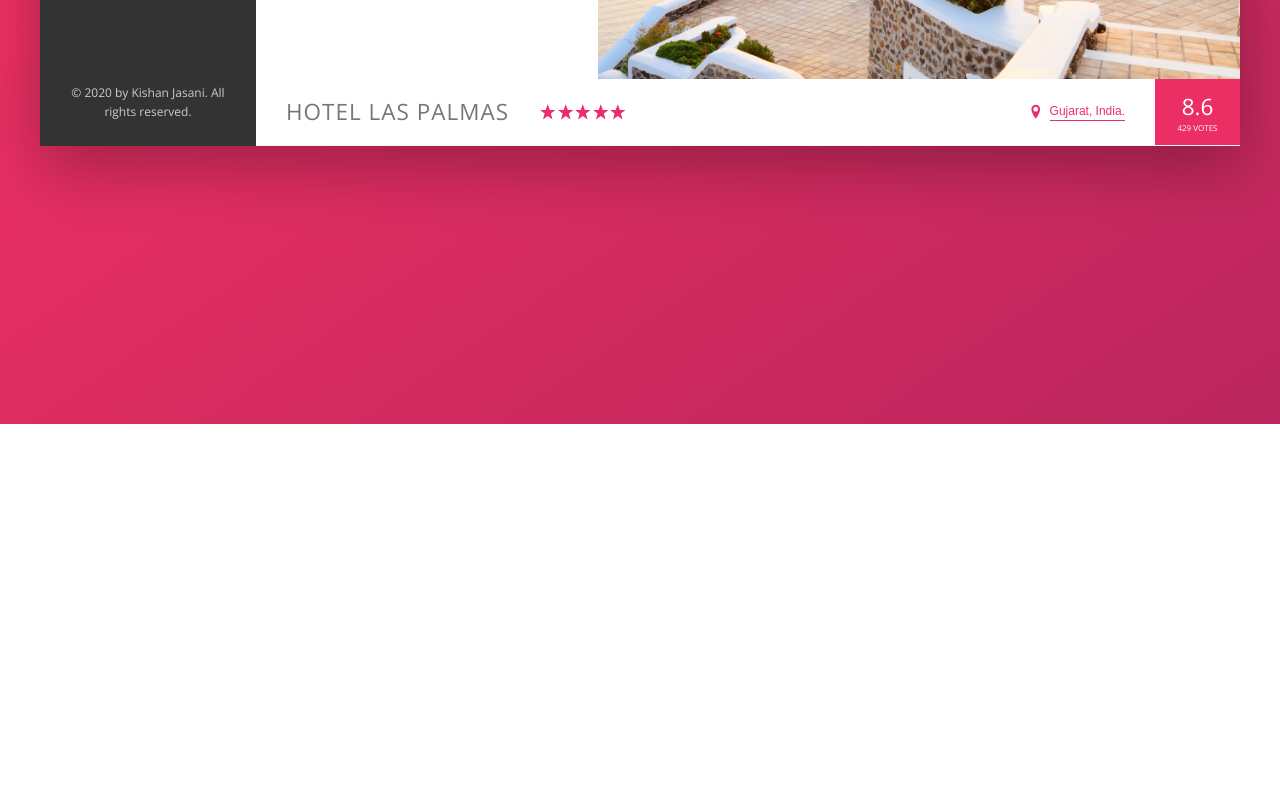
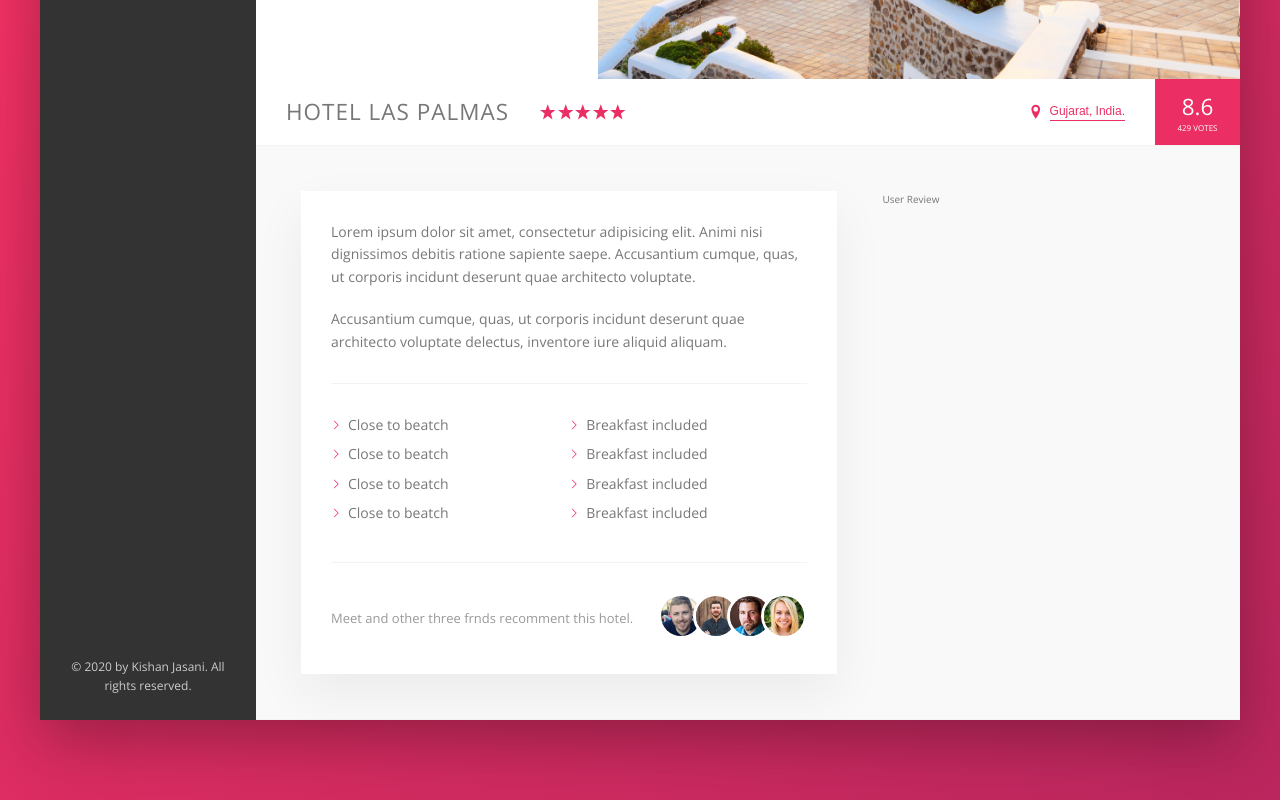
Before and after one commit to kishanjasani/Hotel-Flexbox, a website: page index.html in a window 1280 px wide. Shown: the part 456-1256 px from the top of the page. Before the commit the page ends 880 px from the top, so only its background shows below. Drawn offline with nearby package versions, Linux system fonts and the light colour scheme.

Commit message:
Add Description section

```diff
--- a/index.html
+++ b/index.html
@@ -131,6 +131,40 @@
 							</div>
 						</div>
 					</div>
+					<div class="detail">
+						<div class="description">
+							<p class="paragraph">
+								Lorem ipsum dolor sit amet, consectetur adipisicing elit. Animi nisi dignissimos debitis ratione sapiente saepe. Accusantium cumque, quas, ut corporis incidunt deserunt quae architecto voluptate.
+							</p>
+							<p class="paragraph">
+								Accusantium cumque, quas, ut corporis incidunt deserunt quae architecto voluptate delectus, inventore iure aliquid aliquam.
+							</p>
+							<ul class="list">
+								<li class="list__item">Close to beatch</li>
+								<li class="list__item">Breakfast included</li>
+								<li class="list__item">Close to beatch</li>
+								<li class="list__item">Breakfast included</li>
+								<li class="list__item">Close to beatch</li>
+								<li class="list__item">Breakfast included</li>
+								<li class="list__item">Close to beatch</li>
+								<li class="list__item">Breakfast included</li>
+							</ul>
+							<div class="recommend">
+								<p class="recommend__count">
+									Meet and other three frnds recomment this hotel.
+								</p>
+								<div class="recommend__friends">
+									<img src="img/user-3.jpg" alt="Friend 1" class="recommend__photo">
+									<img src="img/user-4.jpg" alt="Friend 2" class="recommend__photo">
+									<img src="img/user-5.jpg" alt="Friend 3" class="recommend__photo">
+									<img src="img/user-6.jpg" alt="Friend 4" class="recommend__photo">
+								</div>
+							</div>
+						</div>
+						<div class="user-reviews">
+							User Review
+						</div>
+					</div>
 				</main>
 			</div>
 		</div>
--- a/sass/_base.scss
+++ b/sass/_base.scss
@@ -12,7 +12,8 @@
 	--color-grey-dark-2: #777;
 	--color-grey-dark-3: #999;
 
-	--shadow-dark: 0 2rem 6rem rgba(0, 0, 0, 0.3)
+	--shadow-dark: 0 2rem 6rem rgba(0, 0, 0, 0.3);
+	--shadow-light: 0 2rem 5rem rgba(0,0,0,.06);
 }
 
 * {
--- a/sass/_components.scss
+++ b/sass/_components.scss
@@ -258,3 +258,62 @@
 		box-shadow: none;
 	}
 }
+
+.paragraph:not(:last-of-type) {
+	margin-bottom: 2rem;
+}
+
+.list {
+	list-style: none;
+	margin: 3rem 0;
+	padding: 3rem 0;
+	border-top: 1px solid var(--color-grey-light-2);
+	border-bottom: 1px solid var(--color-grey-light-2);
+	display: flex;
+	flex-wrap: wrap;
+	&__item {
+		flex: 0 0 50%;
+		margin-bottom: .7rem;
+	}
+	&__item::before {
+		content: "";
+		display: inline-block;
+		height: 1rem;
+		width: 1rem;
+		margin-right: .7rem;
+
+		// Older browser
+		// background-image: url( '../img/chevron-thin-right.svg' );
+		// background-size: cover;
+
+		// Masking for new browser
+		background-color: var( --color-primary );
+		-webkit-mask-image: url( '../img/chevron-thin-right.svg' );
+		-webkit-mask-size: cover;
+		mask-image: url( '../img/chevron-thin-right.svg' );
+		mask-size: cover;
+	}
+}
+
+.recommend {
+	font-size: 1.3rem;
+	display: flex;
+	align-items: center;
+	color: var( --color-grey-dark-3 );
+	&__count {
+		margin-right: auto;
+	}
+	&__friends {
+
+	}
+	&__photo {
+		box-sizing: content-box;
+		width: 4rem;
+		height: 4rem;
+		border-radius: 50%;
+		border: 3px solid #fff;
+		&:not(:last-child) {
+			margin-right: -1.5rem;
+		}
+	}
+}
--- a/sass/_layout.scss
+++ b/sass/_layout.scss
@@ -32,3 +32,23 @@
 	background-color: #fff;
 	flex: 1;
 }
+
+.detail {
+	display: flex;
+	padding: 4.5rem;
+	background-color: var( --color-grey-light-1 );
+	border-bottom: 1px solid var(--color-grey-light-2);
+}
+
+.description {
+	font-size: 1.4rem;
+	background-color: #fff;
+	box-shadow: var( --shadow-light );
+	padding: 3rem;
+	flex: 0 0 60%;
+	margin-right: 4.5rem;
+}
+
+.user-reviews {
+	flex: 1;
+}
```
Also changed, not shown: css/style.css.
